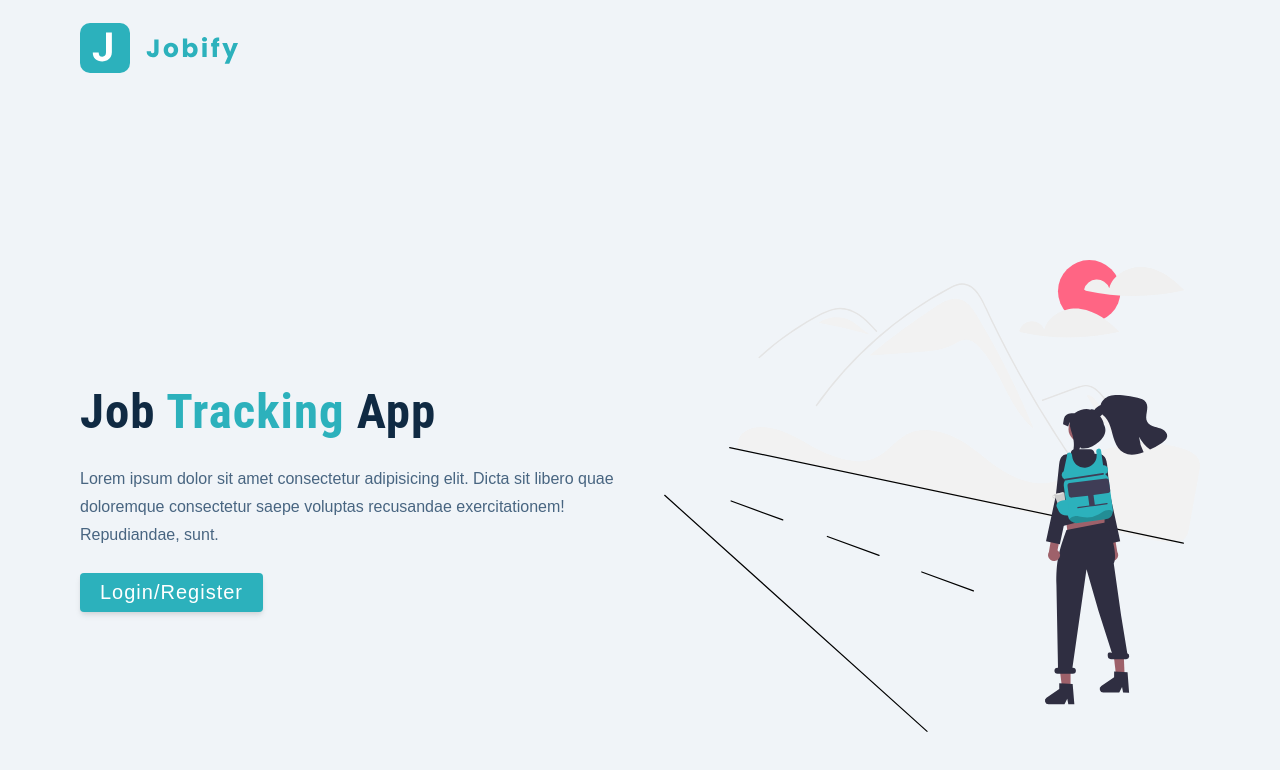
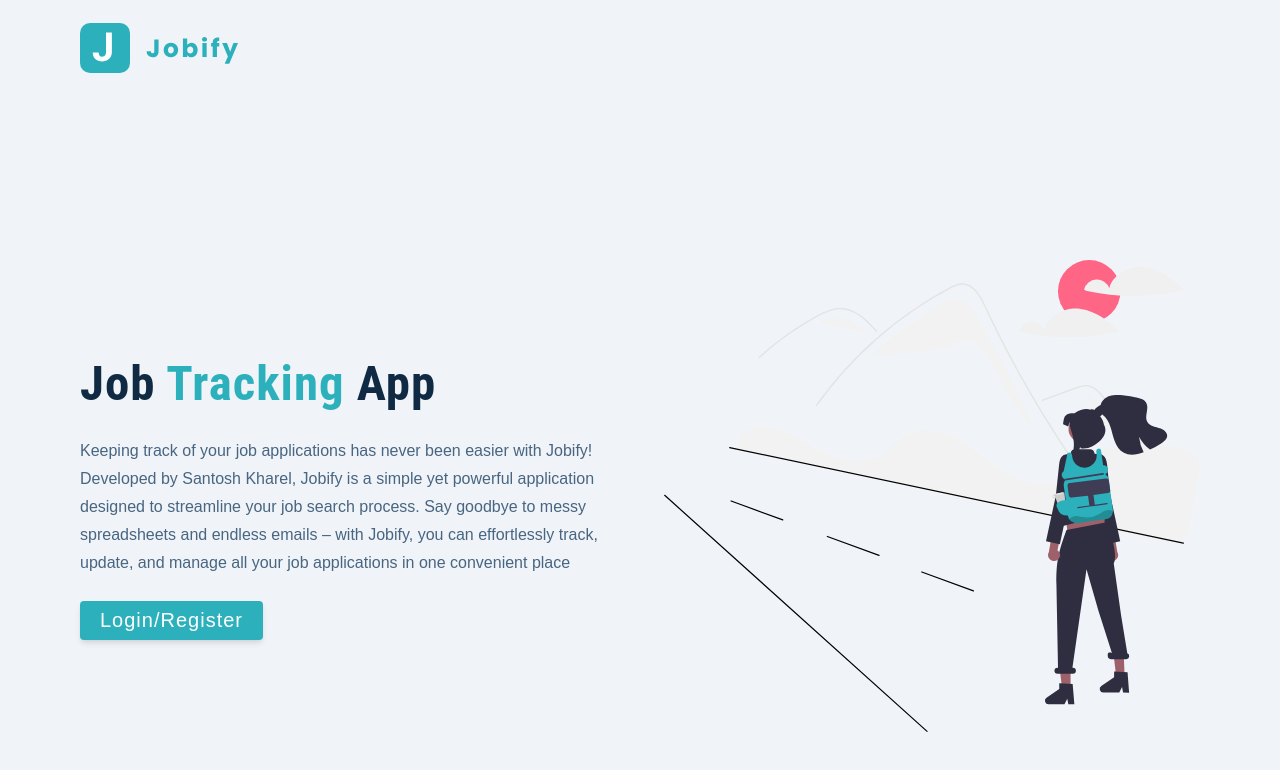
Before and after one commit to santosh10000/jobify, a React (Create React App) app in the folder client/: page /landing in a window 1280 px wide. Shown: the top 770 px of the page. Built offline with nearby package versions, Linux system fonts and the light colour scheme; no server answers.

Commit message:
Update Landing.js

```diff
--- a/client/src/pages/Landing.js
+++ b/client/src/pages/Landing.js
@@ -22,9 +22,7 @@ const Landing = () => {
               job <span> tracking</span> app
             </h1>
             <p>
-              Lorem ipsum dolor sit amet consectetur adipisicing elit. Dicta sit
-              libero quae doloremque consectetur saepe voluptas recusandae
-              exercitationem! Repudiandae, sunt.
+            Keeping track of your job applications has never been easier with Jobify! Developed by Santosh Kharel, Jobify is a simple yet powerful application designed to streamline your job search process. Say goodbye to messy spreadsheets and endless emails – with Jobify, you can effortlessly track, update, and manage all your job applications in one convenient place
             </p>
             <Link to="/register" className="btn btn-hero">
               Login/Register
```
